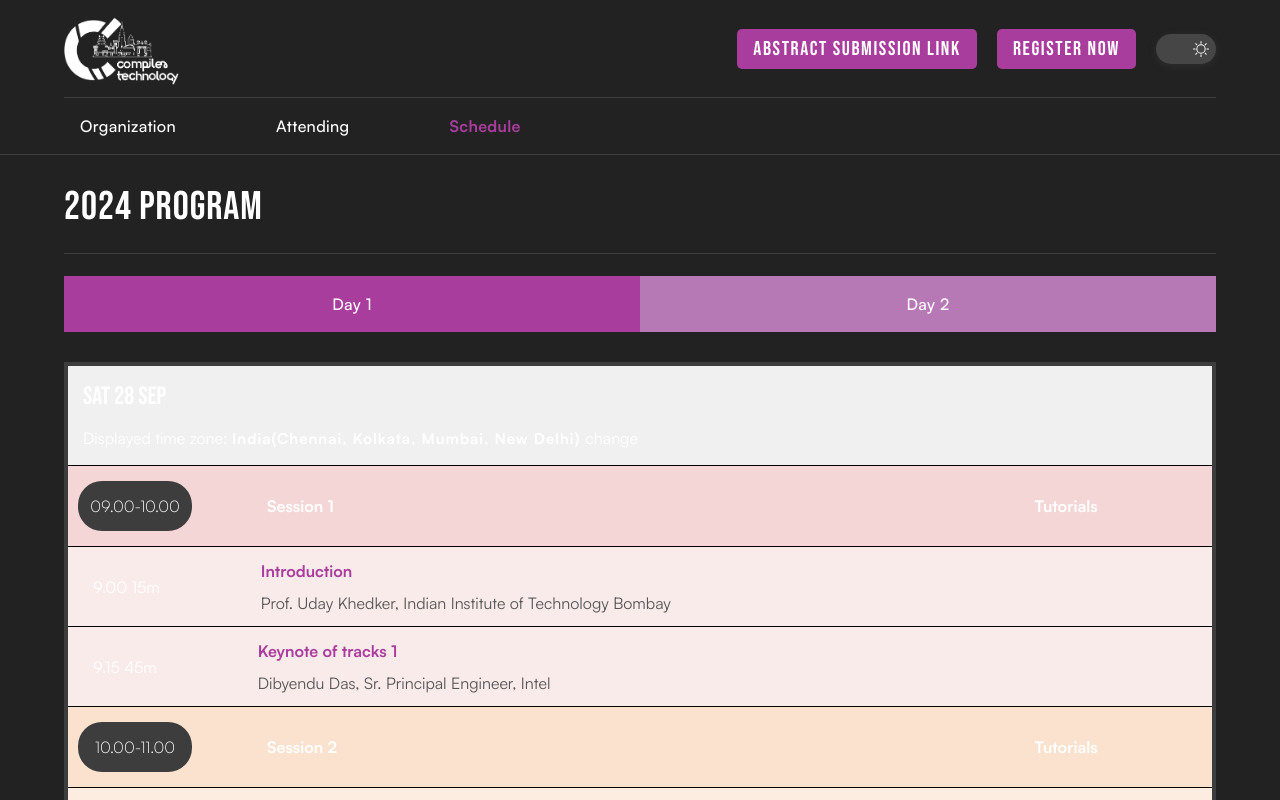
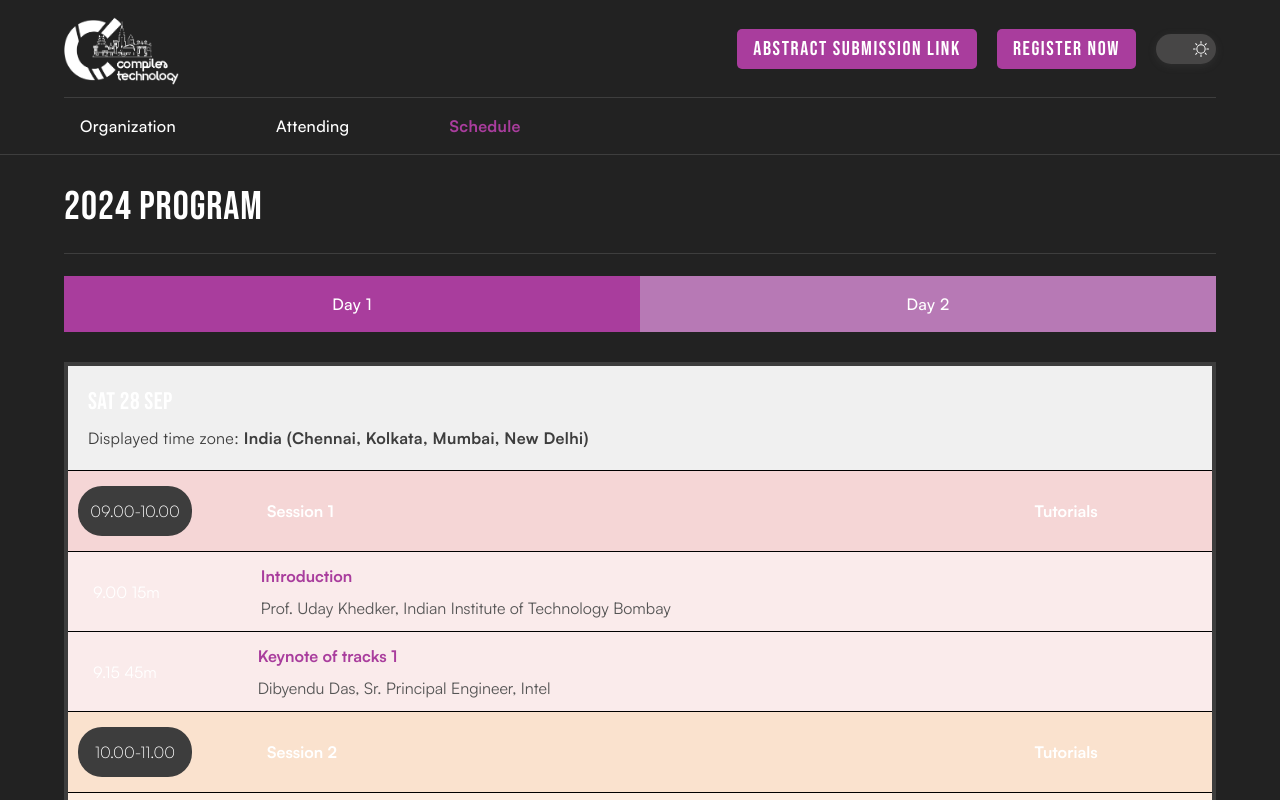
Before and after one commit to compilertech/compilertech-fe, a React (Vite) app: page /schedule in a window 1280 px wide. Shown: the top 800 px of the page. Built offline with nearby package versions, Linux system fonts and the light colour scheme.

Commit message:
Program table heading - flexbox, padding changes

```diff
--- a/src/components/SchedulePage/ProgramTable.tsx
+++ b/src/components/SchedulePage/ProgramTable.tsx
@@ -15,9 +15,10 @@ function ProgramTable({ day }: ProgramTableProps) {
     <Wrapper>
       <Heading>
         <Date>{day.date}</Date>
-        <Text>Displayed time zone: </Text>
-        <Timezone>India(Chennai, Kolkata, Mumbai, New Delhi) </Timezone>
-        change
+        <div>
+          <Text>Displayed time zone: </Text>
+          <Timezone>India (Chennai, Kolkata, Mumbai, New Delhi)</Timezone>
+        </div>
       </Heading>
       {day.scheduleTableChildren.map((sessionData, index) => (
         <Session key={index} bgColor={sessionData.color}>
@@ -49,29 +50,43 @@ function ProgramTable({ day }: ProgramTableProps) {
 export default ProgramTable;
 
 const Heading = styled.div`
+  padding: 20px;
   width: 100%;
-  height: 100px;
   border-bottom: 1px solid #000;
+  display: flex;
+  flex-direction: column;
+  gap: 8px;
   @media (max-width: ${MOBILE_BREAKPOINT}) {
-    font-size: 12px;
+    padding: 16px;
   }
 `;
 const Date = styled.div`
   font-family: "Bebas Neue";
-  font-size: 25px;
-  margin: 15px;
+  font-size: 24px;
+  font-style: normal;
+  font-weight: 400;
+  line-height: 32px; /* 133.333% */
+  letter-spacing: 0.48px;
 `;
 
 const Timezone = styled.span`
-  font-weight: bold;
-  font-size: 15px;
-  letter-spacing: 1px;
-  @media (max-width: ${MOBILE_BREAKPOINT}) {
-    font-size: 12px;
-  }
+  color: var(--Black, #3d3d3d);
+  font-family: Satoshi;
+  font-size: 16px;
+  font-style: normal;
+  font-weight: 700;
+  line-height: 24px;
+  letter-spacing: 0.32px;
 `;
 const Text = styled.text`
-  margin-left: 15px;
+  color: var(--Black, #3d3d3d);
+  text-align: justify;
+  font-family: Satoshi;
+  font-size: 16px;
+  font-style: normal;
+  font-weight: 400;
+  line-height: 24px; /* 150% */
+  letter-spacing: 0.32px;
 `;
 // Apply StyledProps interface here to inform TypeScript of the expected prop types
 const Session = styled.div<StyledProps>`
```
